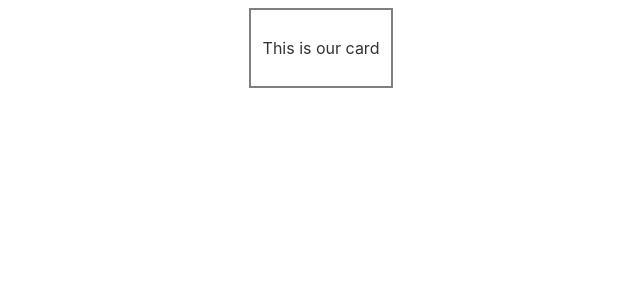
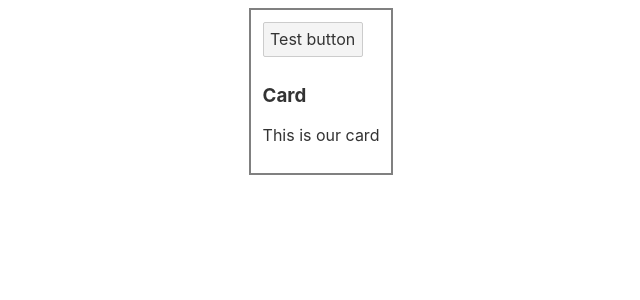
Before and after one commit to abtin/svelte-tutorial, a Svelte app: page / in a window 1280 px wide. Shown: the top 300 px of the page, without its empty margins (319-959 px from the left). Built offline with nearby package versions, Linux system fonts and the light colour scheme.

Commit message:
change items placement by adding name attribute to slot tags

```diff
--- a/src/App.svelte
+++ b/src/App.svelte
@@ -4,7 +4,11 @@
 
 <main>
 	<Card>
-		<p>This is our card</p>
+		<div>
+			<h3>Card</h3>
+			<p>This is our card</p>
+		</div>
+		<button slot="button">Test button</button>
 	</Card>
 </main>
 
--- a/src/Card.svelte
+++ b/src/Card.svelte
@@ -3,6 +3,7 @@
 </script>
 
 <div class="card">
+    <slot name="button"></slot>
     <slot></slot>
 </div>
 
```
